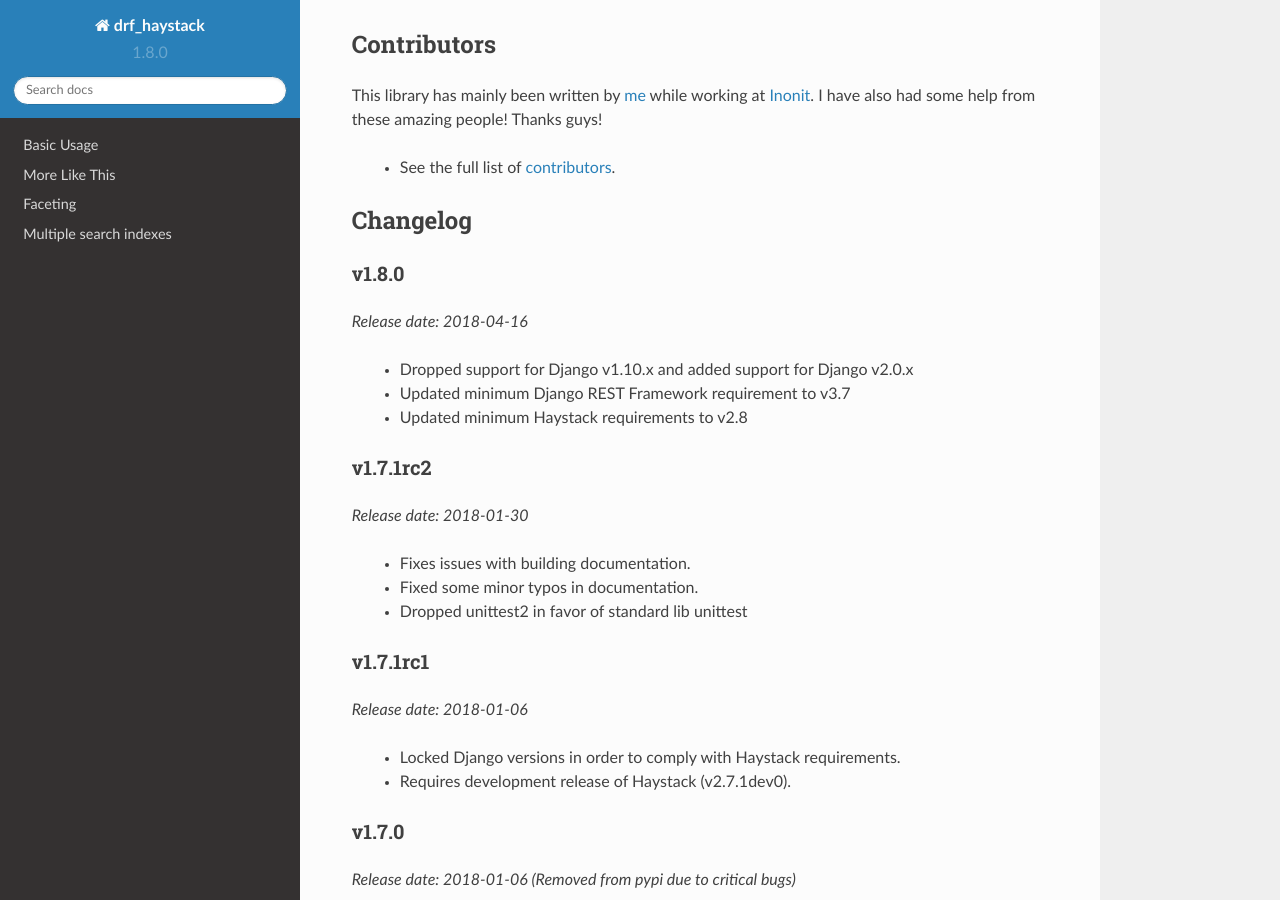
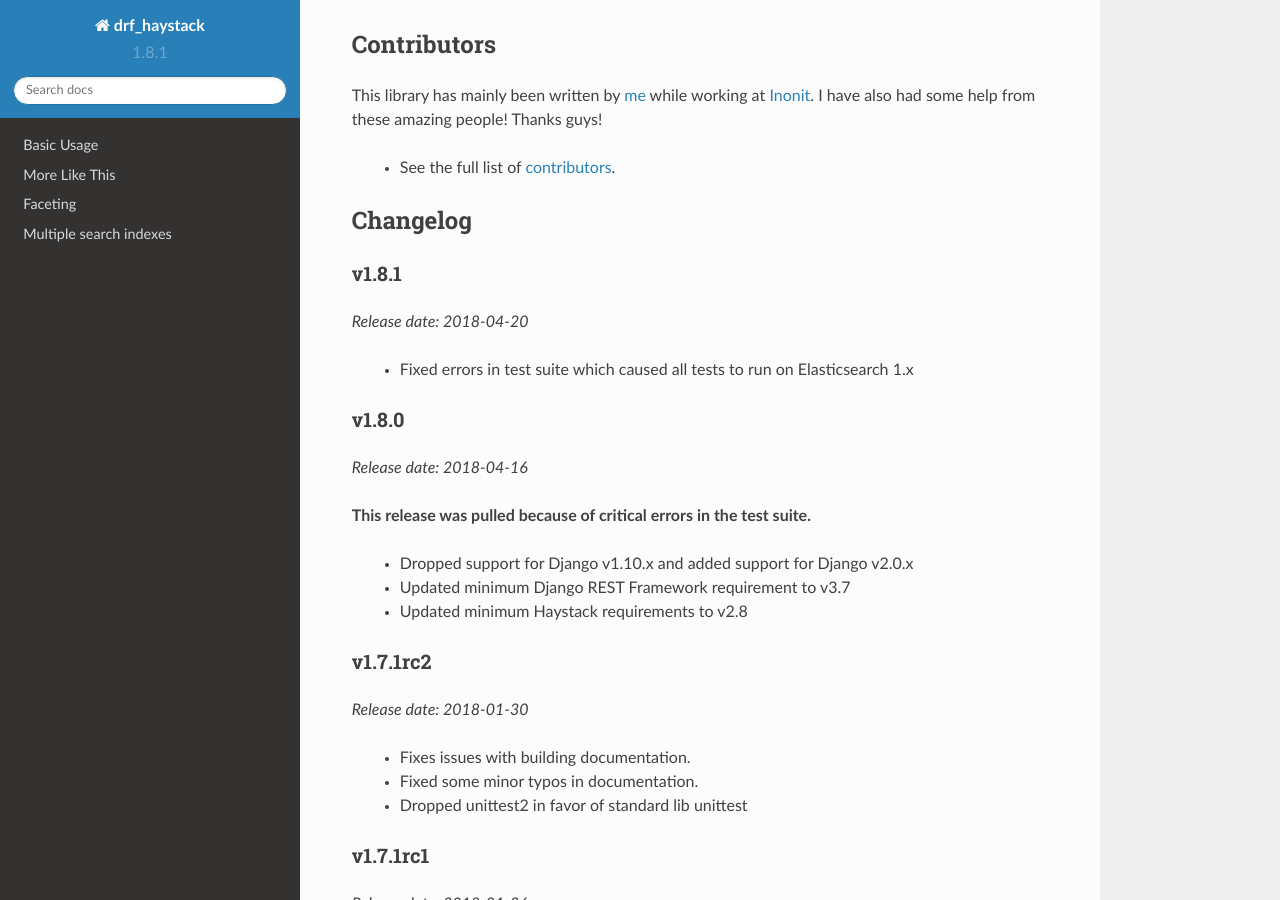
Before and after one commit to rhblind/drf-haystack, a Sphinx documentation site: the page built from docs/index.rst, in a window 1280 px wide and 900 px high, scrolled down 1950 px. Built offline with Sphinx 7.4.7 and the Read the Docs theme 2.0.0, drawn with Linux system fonts in a browser that asks for light colours; pages that are not in the unit, such as notebooks, are missing from menus.

Commit message:
Bumped version, updated docs
Signed-off-by: Rolf Håvard Blindheim <rhblind@gmail.com>

```diff
--- a/docs/index.rst
+++ b/docs/index.rst
@@ -105,9 +105,17 @@
 Changelog
 =========
 
+v1.8.1
+------
+*Release date: 2018-04-20*
+
+    - Fixed errors in test suite which caused all tests to run on Elasticsearch 1.x
+
 v1.8.0
 ------
 *Release date: 2018-04-16*
+
+**This release was pulled because of critical errors in the test suite.**
 
     - Dropped support for Django v1.10.x and added support for Django v2.0.x
     - Updated minimum Django REST Framework requirement to v3.7
--- a/drf_haystack/__init__.py
+++ b/drf_haystack/__init__.py
@@ -3,7 +3,7 @@
 from __future__ import unicode_literals
 
 __title__ = "drf-haystack"
-__version__ = "1.8.0"
+__version__ = "1.8.1"
 __author__ = "Rolf Haavard Blindheim"
 __license__ = "MIT License"
 
```
